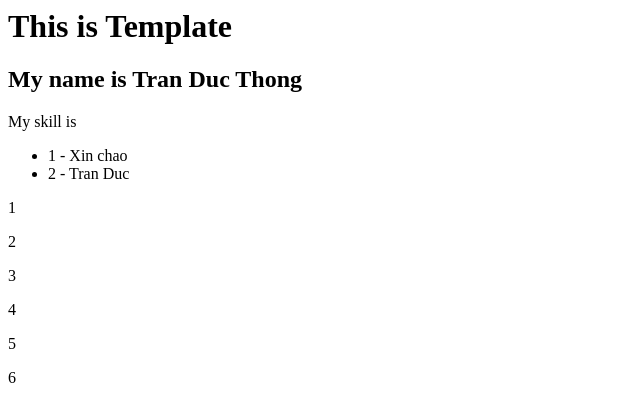
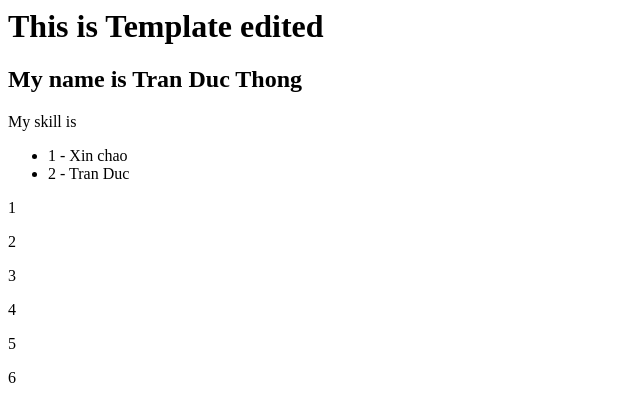
Before and after one commit to kreazyme/Quanlysinvien, a Django app: page /me in a window 1280 px wide. Shown: the top 420 px of the page, without its empty margins (0-640 px from the left). Run offline with Django 3.2, Linux system fonts and the light colour scheme.

Commit message:
Update home.html

```diff
--- a/home/templates/home.html
+++ b/home/templates/home.html
@@ -1,4 +1,4 @@
-<h1>This is Template</h1>
+<h1>This is Template edited</h1>
 <h2>My name is {{name}}</h2>
 <p>
     My skill is
```
